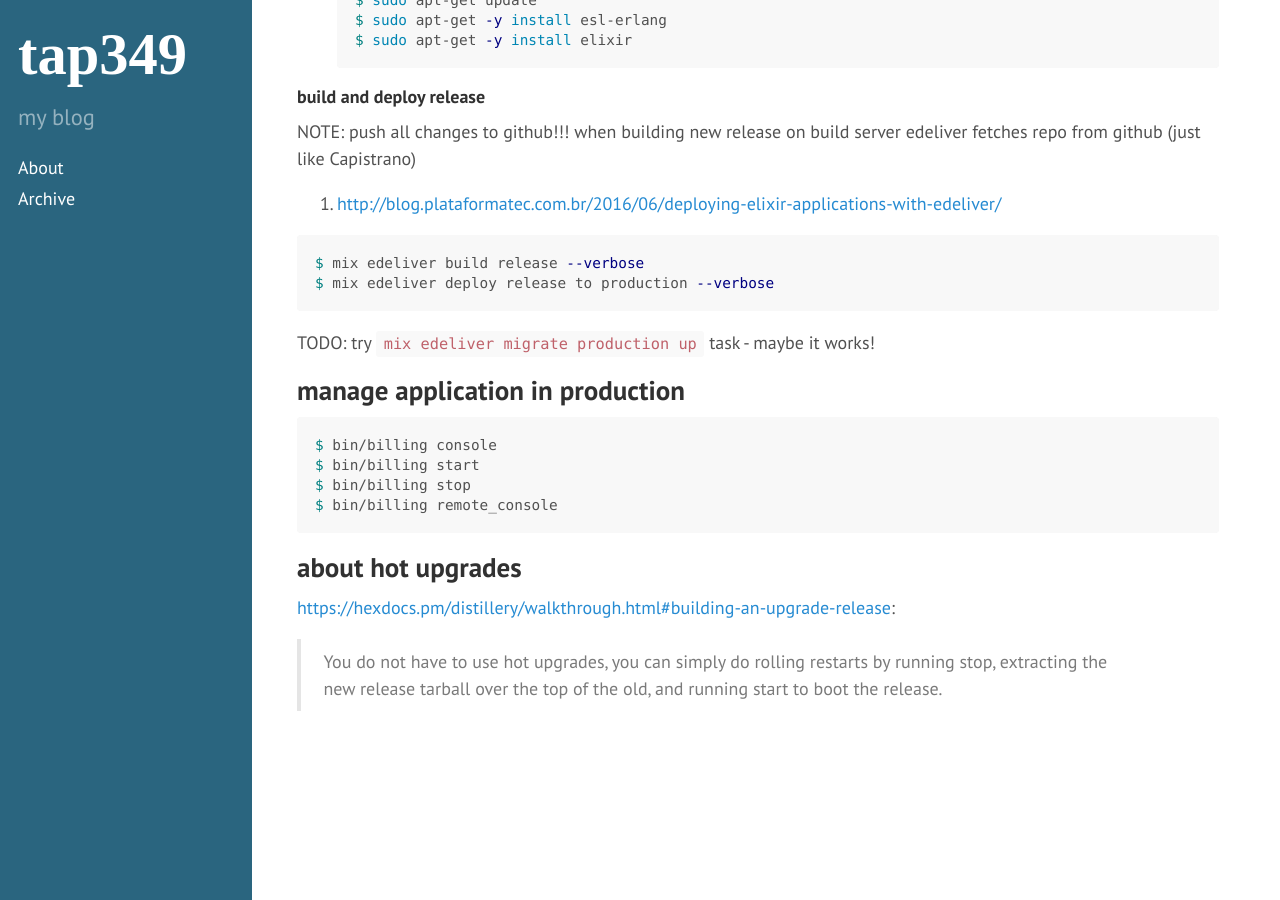
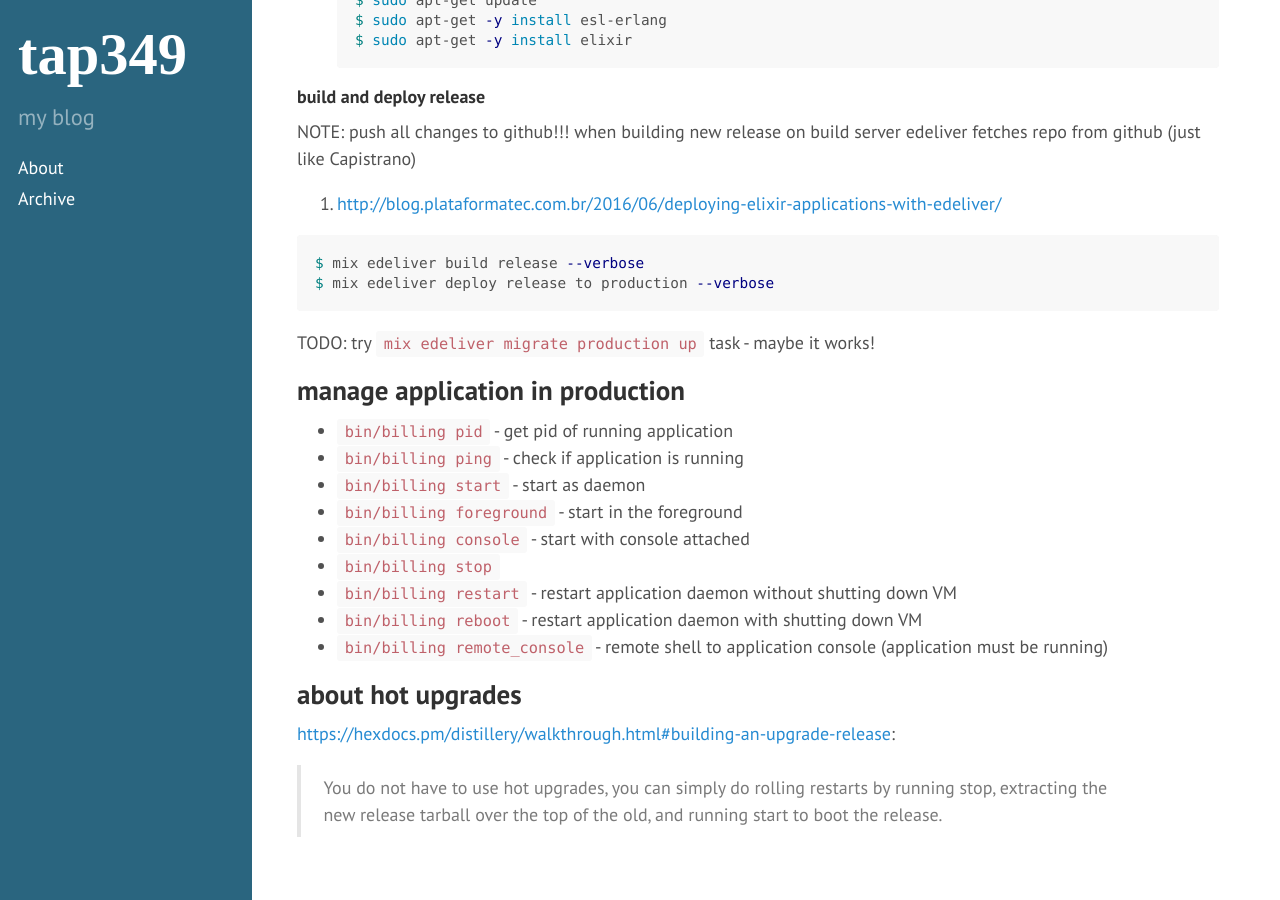
Before and after one commit to tap349/tap349.github.io, a Jekyll site: the page built from _posts/2017-08-02-elixir-deployment.md, in a window 1280 px wide and 900 px high, scrolled down 5947 px. Built offline with Jekyll 4.4.1, drawn with Linux system fonts in a browser that asks for light colours.

Commit message:
update 2017-08-07_03:08:26

````diff
--- a/_posts/2017-08-02-elixir-deployment.md
+++ b/_posts/2017-08-02-elixir-deployment.md
@@ -275,12 +275,16 @@ TODO: try `mix edeliver migrate production up` task - maybe it works!
 
 ## manage application in production
 
-```sh
-$ bin/billing console
-$ bin/billing start
-$ bin/billing stop
-$ bin/billing remote_console
-```
+- `bin/billing pid` - get pid of running application
+- `bin/billing ping` - check if application is running
+- `bin/billing start` - start as daemon
+- `bin/billing foreground` - start in the foreground
+- `bin/billing console` - start with console attached
+- `bin/billing stop`
+- `bin/billing restart` - restart application daemon without shutting down VM
+- `bin/billing reboot` - restart application daemon with shutting down VM
+- `bin/billing remote_console` - remote shell to application console
+  (application must be running)
 
 ## about hot upgrades
 
````
